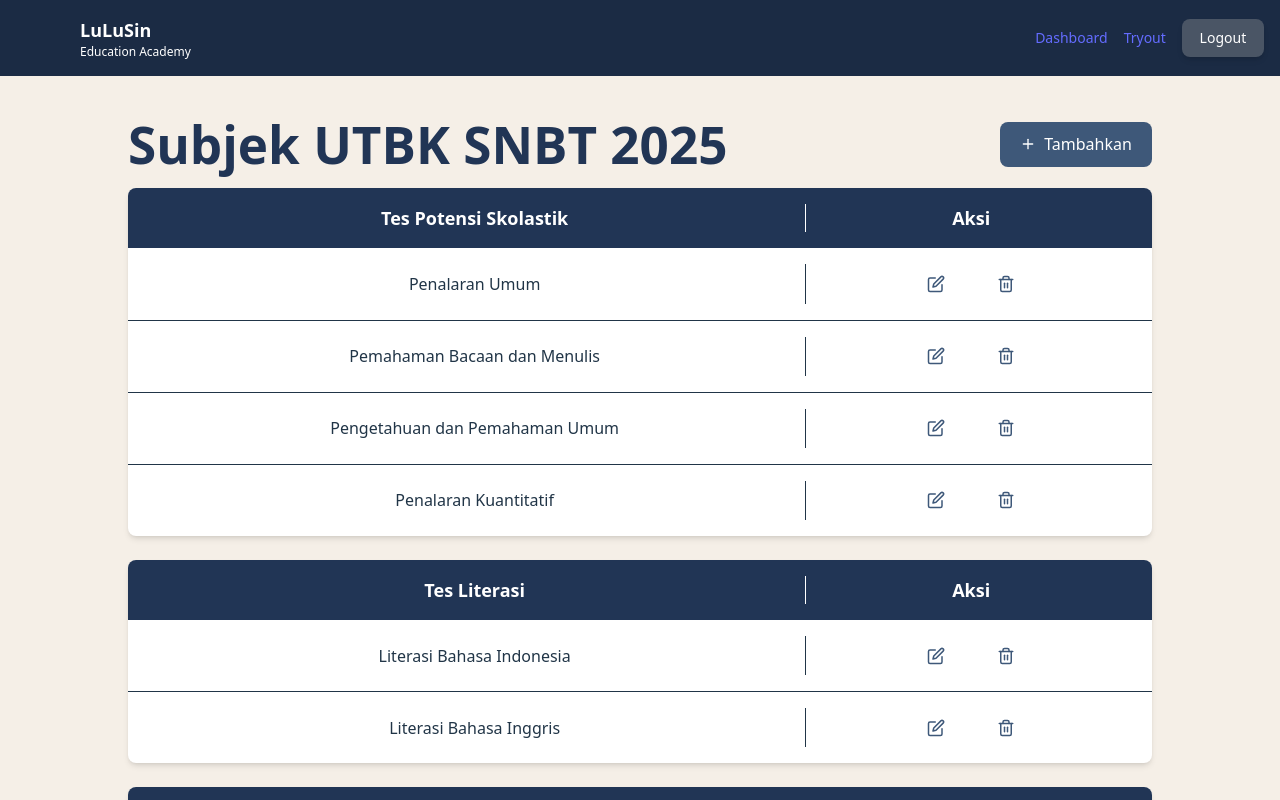
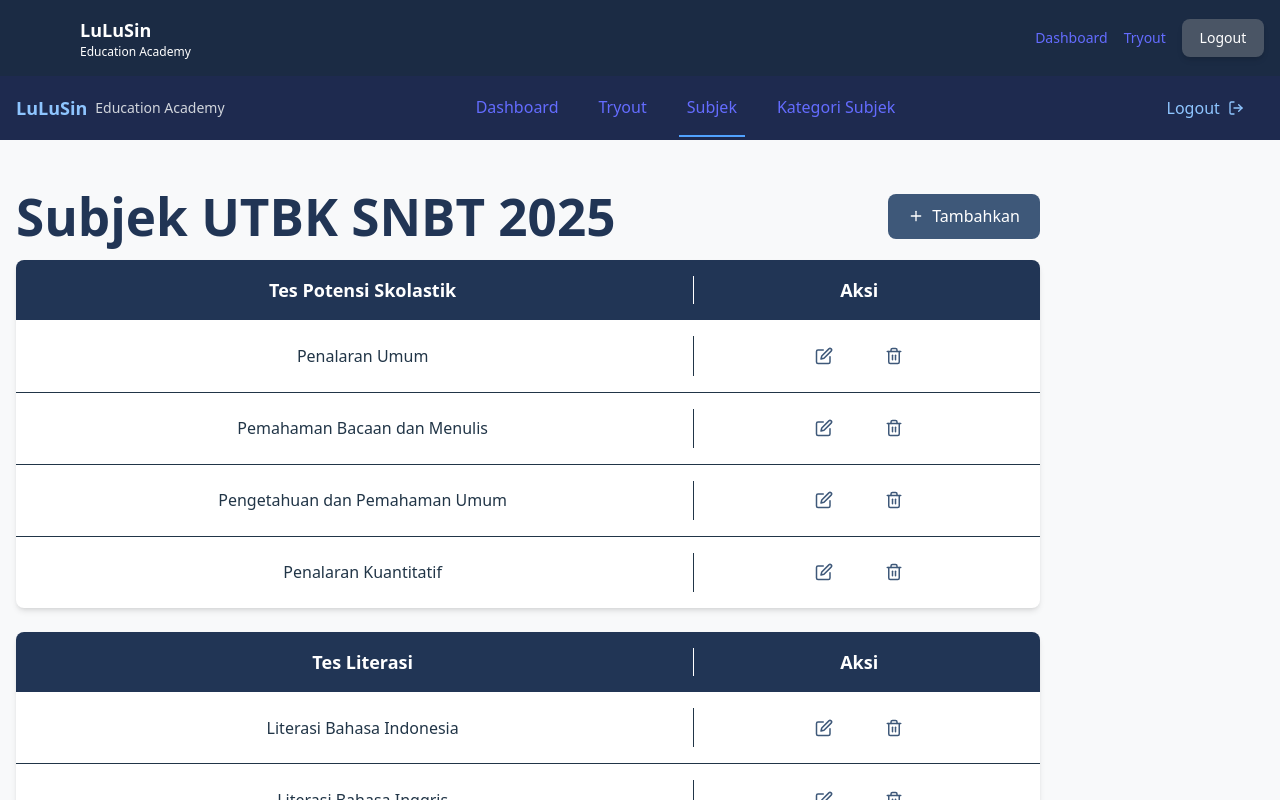
Before and after one commit to mifzalf/LuLuSin-FrontEnd, a React (Vite) app: page /guru/subjek in a window 1280 px wide. Built offline with nearby package versions, Linux system fonts and the light colour scheme.

Commit message:
membuat Layout untuk guru

```diff
--- a/src/App.jsx
+++ b/src/App.jsx
@@ -47,6 +47,7 @@ function App() {
       <Route path="/admin/dashboard" element={<Dashboard />} />
       <Route path="/admin/detailguru" element={<DetailGuru />} />
       <Route path="/admin/detailmurid" element={<DetailMurid />} />
+      <Route path="guru/tryout/id/subjek/create" element={<CreateTryoutSubjek />} />
       {/* Routing dengan Layout */}
       <Route path="/*" element={
         <Layout>
@@ -112,7 +113,7 @@ function App() {
             <Route path="/guru/kategorisubjek/edit" element={<EditKategoriSubjek />} />
             <Route path="guru/tryout/id/subjek/pembahasan/edit" element={<EditPembahasanSoalTryout />} />
             <Route path="guru/tryout/id/subjek/editpembahasan/create" element={<EditSoalCreatePembahasan />} />
-            <Route path="guru/tryout/id/subjek/create" element={<CreateTryoutSubjek />} />
+
             <Route path="guru/subjek" element={<GuruSubjek />} />
             <Route path="guru/subjek/create" element={<GuruSubjekCreate />} />
             <Route path="guru/subjek/edit" element={<GuruSubjekEdit />} />
--- a/src/Pages/Guru/EditTryoutSubjek.jsx
+++ b/src/Pages/Guru/EditTryoutSubjek.jsx
@@ -3,6 +3,7 @@
 import { useState } from "react";
 import { motion, AnimatePresence } from "framer-motion";
 import { FiPlus, FiX, FiArrowRight, FiArrowLeft } from "react-icons/fi";
+import GuruLayout from "./Layout/GuruLayout";
 
 const EditTryoutSubjek = () => {
   const [options, setOptions] = useState(["", "", "", "", ""]);
@@ -55,22 +56,23 @@ const EditTryoutSubjek = () => {
   };
 
   return (
-    <div className="flex justify-center items-center min-h-screen bg-gradient-to-b from-amber-50 to-amber-100 w-screen p-4">
+    <GuruLayout>
+      <div className="flex justify-center items-center w-full">
         <motion.div
-        className="border-2 border-gray-300 rounded-2xl p-8 w-full max-w-xl bg-white shadow-lg"
+          className="border-2 border-[#213555] rounded-2xl p-8 w-full max-w-xl bg-white shadow-lg"
           initial={{ opacity: 0, scale: 0.9 }}
           animate={{ opacity: 1, scale: 1 }}
           transition={{ duration: 0.5, ease: "easeOut" }}
         >
           <motion.h2
-          className="text-xl font-bold mb-6 text-gray-800 relative"
+            className="text-xl font-bold mb-6 text-[#213555] relative"
             initial={{ opacity: 0, y: -10 }}
             animate={{ opacity: 1, y: 0 }}
             transition={{ delay: 0.2 }}
           >
             Edit Soal Tryout
             <motion.div
-            className="absolute -bottom-2 left-0 h-1 bg-gray-600 rounded-full"
+              className="absolute -bottom-2 left-0 h-1 bg-[#4F709C] rounded-full"
               initial={{ width: 0 }}
               animate={{ width: "60px" }}
               transition={{ delay: 0.4, duration: 0.4 }}
@@ -220,6 +222,7 @@ const EditTryoutSubjek = () => {
           </motion.div>
         </motion.div>
       </div>
+    </GuruLayout>
   );
 };
 
--- a/src/Pages/Guru/GuruSubjek.jsx
+++ b/src/Pages/Guru/GuruSubjek.jsx
@@ -1,4 +1,7 @@
+import React from "react";
+import { Link } from "react-router-dom";
 import { FiEdit, FiTrash2, FiPlus } from "react-icons/fi";
+import GuruLayout from "./Layout/GuruLayout";
 import { useState } from "react";
 import { useNavigate } from "react-router-dom";
 
@@ -31,7 +34,8 @@ const GuruSubjek = () => {
   };
 
   return (
-    <div className="bg-[#F5EFE7] min-h-screen w-screen flex flex-col items-center p-6">
+    <GuruLayout>
+      <div className="w-full">
         <div className="w-full max-w-5xl flex justify-between items-center py-4">
           <h1 className="text-2xl font-bold text-[#213555]">Subjek UTBK SNBT 2025</h1>
           <button
@@ -77,6 +81,7 @@ const GuruSubjek = () => {
           ))}
         </div>
       </div>
+    </GuruLayout>
   );
 };
 
--- a/src/Pages/Guru/GuruTryout.jsx
+++ b/src/Pages/Guru/GuruTryout.jsx
@@ -1,8 +1,10 @@
 "use client";
+import React from "react";
 import { motion } from "framer-motion";
 import { FiPlay, FiEdit, FiPlus } from "react-icons/fi";
 import { useState } from "react";
-import { useNavigate } from 'react-router-dom';
+import { useNavigate, Link } from 'react-router-dom';
+import GuruLayout from "./Layout/GuruLayout";
 
 const GuruTryout = () => {
   const navigate = useNavigate();
@@ -72,13 +74,8 @@ const GuruTryout = () => {
   };
 
   return (
-    <div className="bg-gradient-to-b from-gray-100 to-gray-200 flex justify-center items-center min-h-screen w-screen p-4">
-      <motion.div
-        className="w-full max-w-4xl bg-[#f5f0e6] p-8 rounded-2xl shadow-lg border border-gray-200"
-        initial={{ opacity: 0, y: 30 }}
-        animate={{ opacity: 1, y: 0 }}
-        transition={{ duration: 0.6, ease: "easeOut" }}
-      >
+    <GuruLayout>
+      <div className="w-full">
         <motion.div
           className="mb-6 flex justify-between items-center"
           initial={{ opacity: 0 }}
@@ -151,7 +148,6 @@ const GuruTryout = () => {
             </tbody>
           </table>
         </motion.div>
-      </motion.div>
 
         {/* Create Tryout Modal */}
         {showCreateModal && (
@@ -221,6 +217,7 @@ const GuruTryout = () => {
           </div>
         )}
       </div>
+    </GuruLayout>
   );
 };
 
--- a/src/Pages/Guru/KategoriSubjek.jsx
+++ b/src/Pages/Guru/KategoriSubjek.jsx
@@ -1,7 +1,12 @@
 import React from "react";
+import { Link } from "react-router-dom";
+import { FiEdit, FiTrash2, FiPlus } from "react-icons/fi";
+import GuruLayout from "./Layout/GuruLayout";
 
 const KategoriSubjek = () => {
   return (
+    <GuruLayout>
+      <div className="w-full">
         <div className="min-h-screen bg-white flex items-center justify-center p-6">
           <div className="w-full max-w-xl border-2 border-gray-400 rounded-3xl p-6">
             <h1 className="text-2xl font-bold text-[#213555] mb-4">
@@ -37,7 +42,9 @@ const KategoriSubjek = () => {
             </div>
           </div>
         </div>
+      </div>
+    </GuruLayout>
   );
 };
 
-export default KategoriSubjek;
+export default KategoriSubjek;
--- /dev/null
+++ b/src/Pages/Guru/Layout/GuruLayout.jsx
@@ -0,0 +1,84 @@
+import { FiLogOut } from "react-icons/fi";
+import { Link, useLocation } from "react-router-dom";
+
+const GuruLayout = ({ children }) => {
+  const location = useLocation();
+
+  const isActiveLink = (path) => {
+    return location.pathname.includes(path);
+  };
+
+  return (
+    <div className="min-h-screen bg-[#F8F9FA]">
+      {/* Header */}
+      <header className="bg-[#1E2A4F] text-white">
+        <div className="container mx-auto">
+          <div className="flex items-center justify-between h-16 px-4">
+            {/* Logo and Brand */}
+            <Link to="/guru/dashboard" className="flex items-center space-x-2">
+              <span className="text-lg font-semibold text-blue-300">LuLuSin</span>
+              <span className="text-sm text-gray-300">Education Academy</span>
+            </Link>
+
+            {/* Main Navigation */}
+            <nav className="flex space-x-6">
+              <Link
+                to="/guru/dashboard"
+                className={`${
+                  isActiveLink("/dashboard")
+                    ? "text-white border-b-2 border-blue-400"
+                    : "text-blue-300 hover:text-white"
+                } py-4 px-2 transition-colors duration-200`}
+              >
+                Dashboard
+              </Link>
+              <Link
+                to="/guru/tryout"
+                className={`${
+                  isActiveLink("/tryout")
+                    ? "text-white border-b-2 border-blue-400"
+                    : "text-blue-300 hover:text-white"
+                } py-4 px-2 transition-colors duration-200`}
+              >
+                Tryout
+              </Link>
+              <Link
+                to="/guru/subjek"
+                className={`${
+                  isActiveLink("/subjek")
+                    ? "text-white border-b-2 border-blue-400"
+                    : "text-blue-300 hover:text-white"
+                } py-4 px-2 transition-colors duration-200`}
+              >
+                Subjek
+              </Link>
+              <Link
+                to="/guru/kategori-subjek"
+                className={`${
+                  isActiveLink("/kategori-subjek")
+                    ? "text-white border-b-2 border-blue-400"
+                    : "text-blue-300 hover:text-white"
+                } py-4 px-2 transition-colors duration-200`}
+              >
+                Kategori Subjek
+              </Link>
+            </nav>
+
+            {/* Logout Button */}
+            <button className="text-blue-300 hover:text-white flex items-center gap-2">
+              <span>Logout</span>
+              <FiLogOut className="w-4 h-4" />
+            </button>
+          </div>
+        </div>
+      </header>
+
+      {/* Main Content */}
+      <main className="container mx-auto px-4 py-8">
+        {children}
+      </main>
+    </div>
+  );
+};
+
+export default GuruLayout;
```
Also changed, not shown: src/Pages/Guru/CreateTryoutSubjek.jsx (+72 -3 lines). Lines whose indentation alone changed are shown as unchanged.
